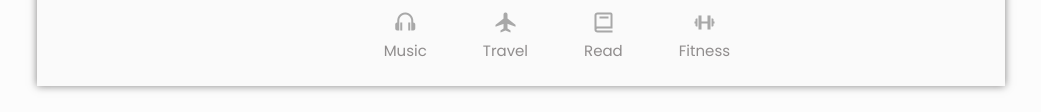
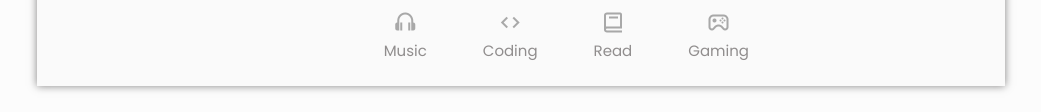
Before and after one commit to alfarabygit/cv-responsive, a plain HTML site: page index.html in a window 1280 px wide. Shown: the part 1160-1272 px from the top of the page, without its empty margins (119-1160 px from the left). Drawn offline with nearby package versions, Linux system fonts and the light colour scheme.

Commit message:
change icon cv hobby

```diff
--- a/index.html
+++ b/index.html
@@ -273,16 +273,16 @@
                 <span class="interest__name">Music</span>
               </div>
               <div class="interests__content">
-                <i class="bx bxs-plane interests__icon"></i>
-                <span class="interest__name">Travel</span>
+                <i class="bx bx-code interests__icon"></i>
+                <span class="interest__name">Coding</span>
               </div>
               <div class="interests__content">
                 <i class="bx bx-book interests__icon"></i>
                 <span class="interest__name">Read</span>
               </div>
               <div class="interests__content">
-                <i class="bx bx-dumbbell interests__icon"></i>
-                <span class="interest__name">Fitness</span>
+                <i class="bx bx-joystick interests__icon"></i>
+                <span class="interest__name">Gaming</span>
               </div>
             </div>
           </section>
```
